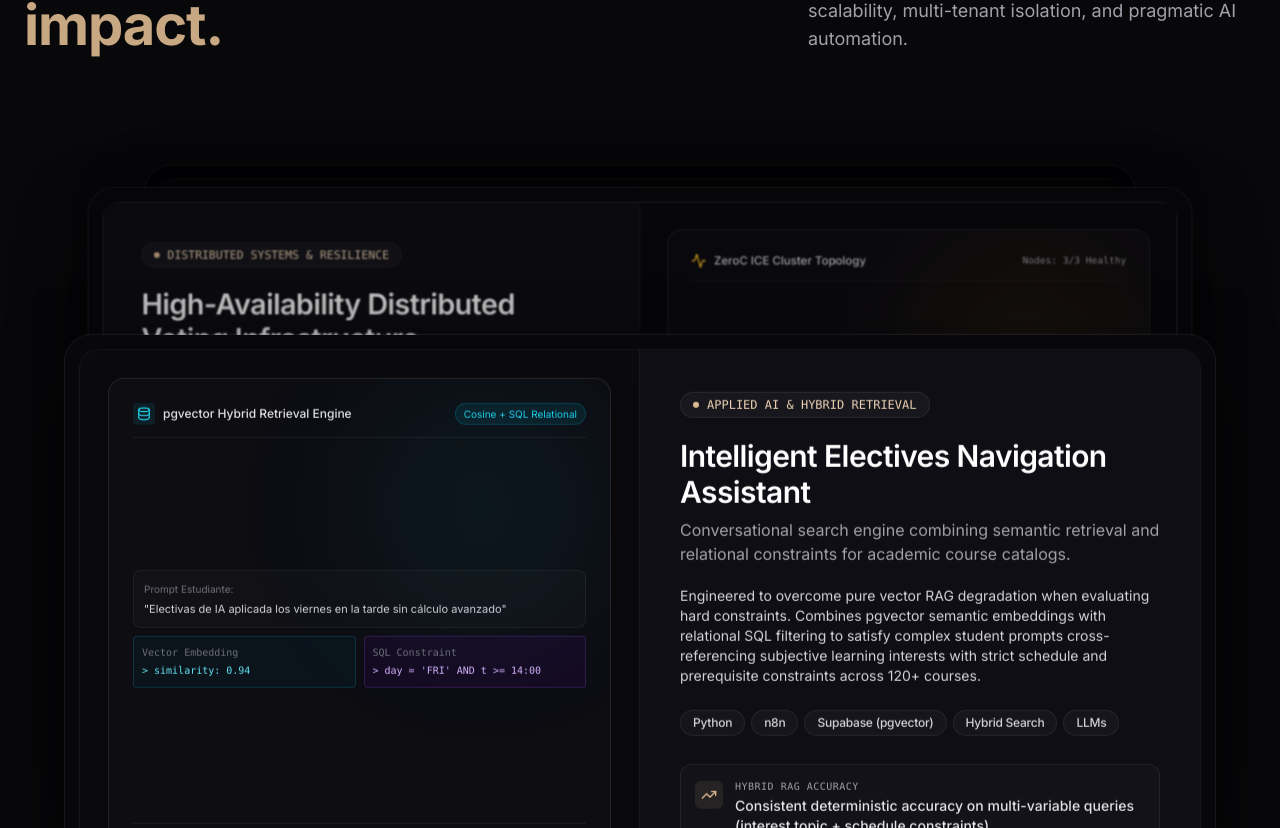
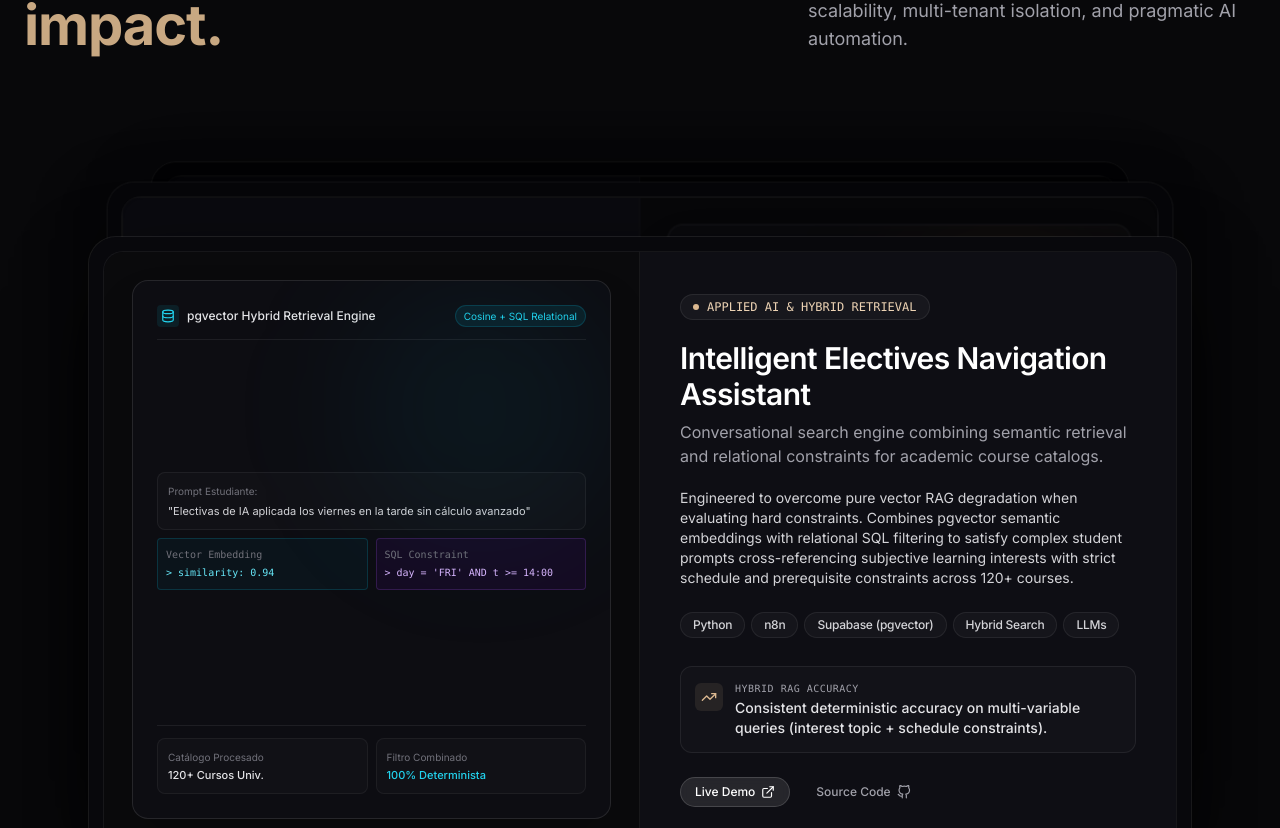
Before and after one commit to Juanda2005123/portfolio, a Next.js app: page / in a window 1280 px wide. Shown: the part 3052-3880 px from the top of the page. Built offline with nearby package versions, Linux system fonts and the light colour scheme.

Commit message:
feat: perfect buttery smooth card stack animation with framer-motion useSpring

```diff
--- a/src/components/ui/CardStack.tsx
+++ b/src/components/ui/CardStack.tsx
@@ -1,7 +1,7 @@
 'use client';
 
 import React, { useRef, useState, useEffect } from 'react';
-import { motion, useScroll, useTransform, MotionValue } from 'framer-motion';
+import { motion, useScroll, useTransform, useSpring, MotionValue } from 'framer-motion';
 import { Project } from '@/content/types';
 import { Badge } from '@/components/ui/Badge';
 import { Button } from '@/components/ui/Button';
@@ -200,11 +200,22 @@ const ProjectCardContent: React.FC<{
 // Helper: Linear interpolation
 const lerp = (a: number, b: number, t: number) => a + (b - a) * t;
 
-// Helper: Smooth sine ease for gentle, continuous motion without large jumps
-const ease = (t: number) => {
-  const clamped = Math.min(Math.max(t, 0), 1);
-  return 0.5 * (1 - Math.cos(Math.PI * clamped));
+// Ease-out cubic — rising cards decelerate into position naturally
+const easeOut = (t: number) => {
+  const c = Math.min(Math.max(t, 0), 1);
+  return 1 - Math.pow(1 - c, 3);
 };
+
+// Ease-in-out quadratic — smooth settling for stacked cards
+const easeInOut = (t: number) => {
+  const c = Math.min(Math.max(t, 0), 1);
+  return c < 0.5 ? 2 * c * c : 1 - Math.pow(-2 * c + 2, 2) / 2;
+};
+
+// Spring config for buttery smooth scroll-driven motion.
+// useSpring adds physics interpolation between discrete scroll ticks,
+// eliminating the "jerky" feeling from mouse wheel steps.
+const SPRING = { stiffness: 100, damping: 28, mass: 0.6 };
 
 export const CardStack: React.FC<CardStackProps> = ({ projects, linksText }) => {
   const containerRef = useRef<HTMLDivElement>(null);
@@ -221,99 +232,105 @@ export const CardStack: React.FC<CardStackProps> = ({ projects, linksText }) =>
     return () => window.removeEventListener('resize', updateHeight);
   }, []);
 
-  // Track the total scroll progress of the pinned section (0 to 1)
   const { scrollYProgress } = useScroll({
     target: containerRef,
     offset: ['start start', 'end end'],
   });
 
-  // Optimized offscreen offset: sits just comfortably below the viewport fold (~650-750px)
-  // instead of an excessive 1250px, preventing large sudden jumps per scroll tick
-  const offscreenDistance = Math.round(viewportH * 0.68 + 100);
+  // Cards start well below the visible area (~850px below center).
+  // The sticky container uses overflow-visible so the cards appear from
+  // below the viewport fold when their phase starts.
+  const offscreenDistance = Math.round(viewportH * 0.75 + 100);
 
-  // Phase ranges: Continuous scroll with NO pauses — each card transition connects seamlessly to the next (0 -> 0.33, 0.33 -> 0.66, 0.66 -> 0.99)
-  // Card 0: Base card. Steps down and dims smoothly as subsequent cards stack over it
-  const y0 = useTransform(scrollYProgress, (p) => {
-    if (p <= 0.33) return lerp(0, -16, ease(p / 0.33));
-    if (p <= 0.66) return lerp(-16, -32, ease((p - 0.33) / 0.33));
-    if (p <= 0.99) return lerp(-32, -48, ease((p - 0.66) / 0.33));
-    return -48;
+  // Spring config for buttery smooth scroll-driven motion.
+  const SPRING = { stiffness: 100, damping: 28, mass: 0.6 };
+
+  // ─── Card 0: always visible first, eases DOWN + dims as others stack above ───
+  const y0Raw = useTransform(scrollYProgress, (p) => {
+    if (p <= 0.33) return lerp(0,   -14, easeInOut(p / 0.33));
+    if (p <= 0.66) return lerp(-14, -28, easeInOut((p - 0.33) / 0.33));
+    if (p <= 0.99) return lerp(-28, -42, easeInOut((p - 0.66) / 0.33));
+    return -42;
   });
+  const y0 = useSpring(y0Raw, SPRING);
 
   const scale0 = useTransform(scrollYProgress, (p) => {
-    if (p <= 0.33) return lerp(1, 0.95, ease(p / 0.33));
-    if (p <= 0.66) return lerp(0.95, 0.90, ease((p - 0.33) / 0.33));
-    if (p <= 0.99) return lerp(0.90, 0.85, ease((p - 0.66) / 0.33));
-    return 0.85;
+    if (p <= 0.33) return lerp(1,    0.96, easeInOut(p / 0.33));
+    if (p <= 0.66) return lerp(0.96, 0.92, easeInOut((p - 0.33) / 0.33));
+    if (p <= 0.99) return lerp(0.92, 0.88, easeInOut((p - 0.66) / 0.33));
+    return 0.88;
   });
 
   const dim0 = useTransform(scrollYProgress, (p) => {
-    if (p <= 0.33) return lerp(0, 0.40, ease(p / 0.33));
-    if (p <= 0.66) return lerp(0.40, 0.65, ease((p - 0.33) / 0.33));
-    if (p <= 0.99) return lerp(0.65, 0.80, ease((p - 0.66) / 0.33));
-    return 0.80;
+    if (p <= 0.33) return lerp(0,    0.38, easeInOut(p / 0.33));
+    if (p <= 0.66) return lerp(0.38, 0.62, easeInOut((p - 0.33) / 0.33));
+    if (p <= 0.99) return lerp(0.62, 0.75, easeInOut((p - 0.66) / 0.33));
+    return 0.75;
   });
 
-  // Card 1: glides smoothly up from below the viewport during 0.00 -> 0.33, then steps down as 2 & 3 arrive
-  const y1 = useTransform(scrollYProgress, (p) => {
-    if (p <= 0.33) return lerp(offscreenDistance, 16, ease(p / 0.33));
-    if (p <= 0.66) return lerp(16, 0, ease((p - 0.33) / 0.33));
-    if (p <= 0.99) return lerp(0, -16, ease((p - 0.66) / 0.33));
-    return -16;
+  // ─── Card 1: rises from below during 0–0.33, then settles ───
+  const y1Raw = useTransform(scrollYProgress, (p) => {
+    if (p <= 0.33) return lerp(offscreenDistance, 14, easeOut(p / 0.33));
+    if (p <= 0.66) return lerp(14,  0,  easeInOut((p - 0.33) / 0.33));
+    if (p <= 0.99) return lerp(0,  -14, easeInOut((p - 0.66) / 0.33));
+    return -14;
   });
+  const y1 = useSpring(y1Raw, SPRING);
 
   const scale1 = useTransform(scrollYProgress, (p) => {
     if (p <= 0.33) return 1;
-    if (p <= 0.66) return lerp(1, 0.95, ease((p - 0.33) / 0.33));
-    if (p <= 0.99) return lerp(0.95, 0.90, ease((p - 0.66) / 0.33));
-    return 0.90;
+    if (p <= 0.66) return lerp(1,    0.96, easeInOut((p - 0.33) / 0.33));
+    if (p <= 0.99) return lerp(0.96, 0.92, easeInOut((p - 0.66) / 0.33));
+    return 0.92;
   });
 
   const dim1 = useTransform(scrollYProgress, (p) => {
     if (p <= 0.33) return 0;
-    if (p <= 0.66) return lerp(0, 0.40, ease((p - 0.33) / 0.33));
-    if (p <= 0.99) return lerp(0.40, 0.65, ease((p - 0.66) / 0.33));
-    return 0.65;
+    if (p <= 0.66) return lerp(0,    0.38, easeInOut((p - 0.33) / 0.33));
+    if (p <= 0.99) return lerp(0.38, 0.62, easeInOut((p - 0.66) / 0.33));
+    return 0.62;
   });
 
-  // Card 2: glides smoothly up from below the viewport during 0.33 -> 0.66, then steps down as 3 arrives
-  const y2 = useTransform(scrollYProgress, (p) => {
+  // ─── Card 2: rises from below during 0.33–0.66, then settles ───
+  const y2Raw = useTransform(scrollYProgress, (p) => {
     if (p <= 0.33) return offscreenDistance;
-    if (p <= 0.66) return lerp(offscreenDistance, 32, ease((p - 0.33) / 0.33));
-    if (p <= 0.99) return lerp(32, 16, ease((p - 0.66) / 0.33));
-    return 16;
+    if (p <= 0.66) return lerp(offscreenDistance, 28, easeOut((p - 0.33) / 0.33));
+    if (p <= 0.99) return lerp(28, 14, easeInOut((p - 0.66) / 0.33));
+    return 14;
   });
+  const y2 = useSpring(y2Raw, SPRING);
 
   const scale2 = useTransform(scrollYProgress, (p) => {
     if (p <= 0.66) return 1;
-    if (p <= 0.99) return lerp(1, 0.95, ease((p - 0.66) / 0.33));
-    return 0.95;
+    if (p <= 0.99) return lerp(1, 0.96, easeInOut((p - 0.66) / 0.33));
+    return 0.96;
   });
 
   const dim2 = useTransform(scrollYProgress, (p) => {
     if (p <= 0.66) return 0;
-    if (p <= 0.99) return lerp(0, 0.40, ease((p - 0.66) / 0.33));
-    return 0.40;
+    if (p <= 0.99) return lerp(0, 0.38, easeInOut((p - 0.66) / 0.33));
+    return 0.38;
   });
 
-  // Card 3: glides smoothly up from below the viewport during 0.66 -> 0.99, docks at 48px
-  const y3 = useTransform(scrollYProgress, (p) => {
+  // ─── Card 3: rises from below during 0.66–0.99, docks at top ───
+  const y3Raw = useTransform(scrollYProgress, (p) => {
     if (p <= 0.66) return offscreenDistance;
-    if (p <= 0.99) return lerp(offscreenDistance, 48, ease((p - 0.66) / 0.33));
-    return 48;
+    if (p <= 0.99) return lerp(offscreenDistance, 42, easeOut((p - 0.66) / 0.33));
+    return 42;
   });
+  const y3 = useSpring(y3Raw, SPRING);
 
   const cardTransforms = [
     { scale: scale0, y: y0, dim: dim0, zIndex: 10 },
     { scale: scale1, y: y1, dim: dim1, zIndex: 20 },
     { scale: scale2, y: y2, dim: dim2, zIndex: 30 },
-    { scale: 1, y: y3, dim: 0, zIndex: 40 },
+    { scale: 1,      y: y3, dim: 0,    zIndex: 40 },
   ];
 
   return (
-    // Tall container providing scroll travel distance while the viewport stage is pinned
     <div ref={containerRef} className="relative w-full" style={{ height: '420vh' }}>
-      {/* Sticky Stage: remains FROZEN / PINNED on screen as cards rise from below and stack */}
+      {/* Sticky stage: pinned on screen, cards fully visible, overflow-visible
+          so incoming cards can rise from below the fold naturally */}
       <div className="sticky top-20 sm:top-24 h-[82vh] sm:h-[86vh] w-full flex items-center justify-center overflow-visible">
         <div className="relative w-full max-w-6xl h-full flex items-center justify-center overflow-visible">
           {projects.map((project, index) => {
@@ -331,8 +348,9 @@ export const CardStack: React.FC<CardStackProps> = ({ projects, linksText }) =>
                   scale: transform.scale,
                   y: transform.y,
                   zIndex: transform.zIndex,
+                  transform: 'translateZ(0)',
                 }}
-                className="absolute inset-x-0 w-full will-change-transform"
+                className="absolute inset-x-4 sm:inset-x-6 w-auto will-change-transform"
               >
                 <ProjectCardContent
                   project={project}
```
